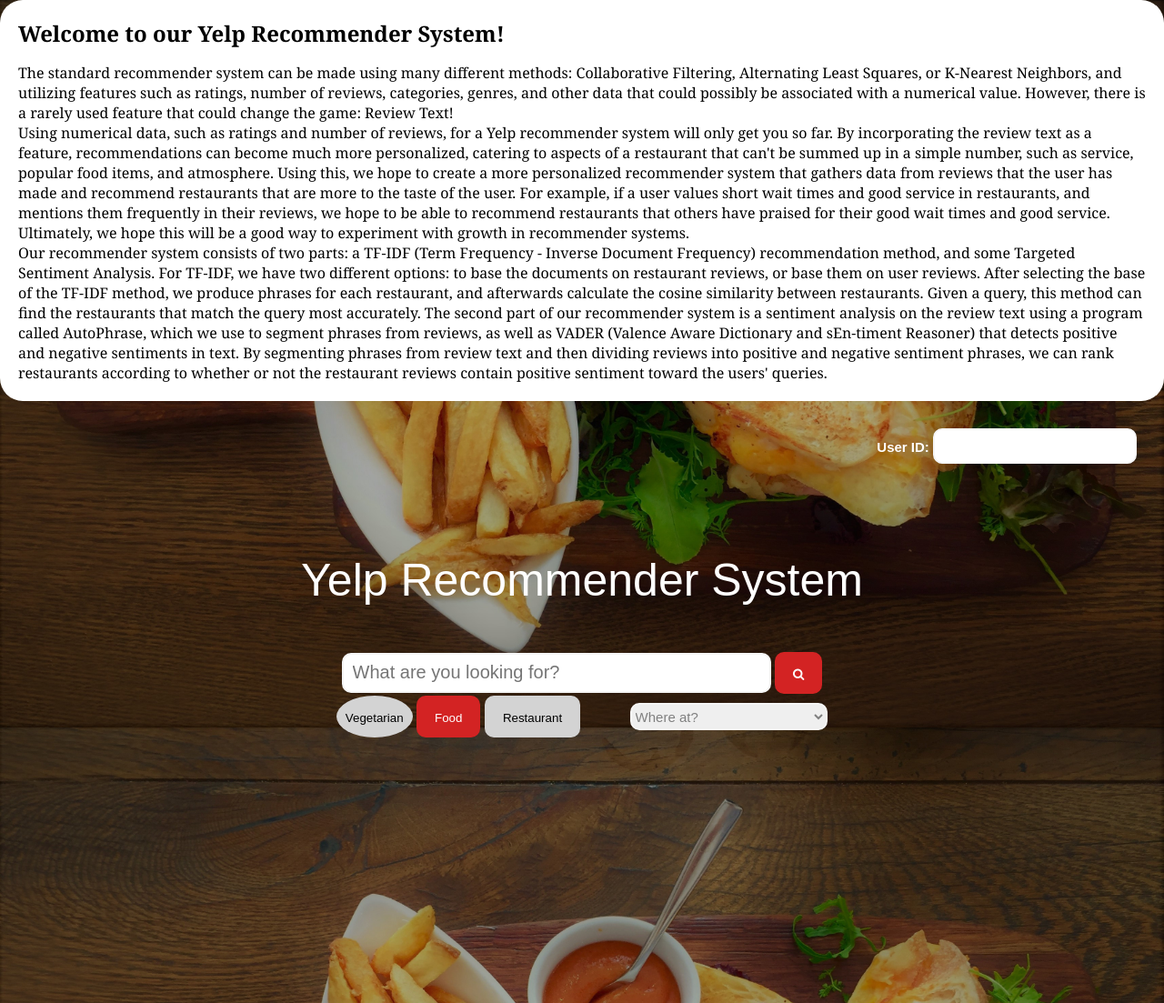
After one commit to Lannnnnnn/LA-Restaurant-recommend, a Flask app: template templates/og_index.html in a window 1280 px wide. The commit adds this page. Shown: the whole page at 91% size. Run offline with Flask 2, Linux system fonts and the light colour scheme; the template is opened without the code that fills it, so the values that code supplies are empty; some libraries are stand-ins or nearby versions.

Commit message:
food query funnctioning

```diff
--- a/static/results.js
+++ b/static/results.js
@@ -1,3 +1,7 @@
+let store = { // global variable for storage
+    lines: [], // will hold matching restaurants w/ phrase
+}
+
 /* On search, scroll down to results */
 function scrolldown() {
     var first_result = document.getElementById("result_element");
--- /dev/null
+++ b/templates/og_index.html
@@ -0,0 +1,158 @@
+<!DOCTYPE html>
+<html lang="en">
+    <head>
+        <meta charset="UTF-8"/>
+        <meta name="Description" content="DSC180B Website"/>
+        <meta name="Owners" content="A04 Capstone Group 01"/>
+        <link rel="stylesheet" type="text/css" href="{{ url_for('static', filename='style.css') }}"/>
+        <link rel="stylesheet" href="https://cdnjs.cloudflare.com/ajax/libs/font-awesome/4.7.0/css/font-awesome.min.css">
+        <title>DSC180B Website</title>
+        <header id="explanation">
+            <h1 id="intro">
+                Welcome to our Yelp Recommender System!
+            </h1>
+            <p>
+                The standard recommender system can be made using many different methods: Collaborative
+                 Filtering, Alternating Least Squares, or K-Nearest Neighbors, and utilizing
+                 features such as ratings, number of reviews, categories, genres, and other data that
+                 could possibly be associated with a numerical value. However, there is a rarely used
+                 feature that could change the game: Review Text!
+            </p>
+            <p>
+                Using numerical data, such as ratings and number of reviews, for a Yelp recommender system
+                will only get you so far. By incorporating the review text as a feature, recommendations
+                can become much more personalized, catering to aspects of a restaurant that can't be
+                summed up in a simple number, such as service, popular food items, and atmosphere.
+                Using this, we hope to create a more personalized recommender system that gathers
+                data from reviews that the user has made and recommend restaurants that are more
+                to the taste of the user. For example, if a user values short wait times and good
+                service in restaurants, and mentions them frequently in their reviews, we hope to
+                be able to recommend restaurants that others have praised for their good wait times
+                and good service. Ultimately, we hope this will be a good way to experiment with
+                growth in recommender systems.
+            </p>
+            <p>
+                Our recommender system consists of two parts: a TF-IDF (Term Frequency - Inverse Document Frequency)
+                recommendation method, and some Targeted Sentiment Analysis. For TF-IDF, we have two different
+                options: to base the documents on restaurant reviews, or base them on user reviews. After
+                selecting the base of the TF-IDF method, we produce phrases for each restaurant, and
+                afterwards calculate the cosine similarity between restaurants. Given a query, this
+                method can find the restaurants that match the query most accurately. The second part of
+                our recommender system is a sentiment analysis on the review text using a program
+                called AutoPhrase, which we use to segment phrases from reviews, as well as
+                VADER (Valence Aware Dictionary and sEn-timent Reasoner) that detects positive and
+                negative sentiments in text. By segmenting phrases from review text and then dividing
+                reviews into positive and negative sentiment phrases, we can rank restaurants
+                according to whether or not the restaurant reviews contain positive sentiment
+                toward the users' queries.
+            </p>
+        </header>
+    </head>
+    <body>
+        <header>
+            <form id="user">
+                <label for="userid" style="font-weight: bold;">User ID:</label>
+                <input type="text" id="userid" name="userid">
+            </form>
+        </header>
+        <br>
+        <main>
+            <section id="centerpiece">
+                Yelp Recommender System
+            </section>
+            <section id="query">
+                <form id="query1" method="POST">
+                    <input type="text" id="querybox" name="querybox" placeholder="What are you looking for?">
+                    <button type="button" id="submit"><i class="fa fa-search"></i></button>
+                    <br>
+                    <button type="button" id="veganButton" onclick="toggle(this)" value="OFF" style="background-color: lightgray; color: black;">Vegetarian</button>
+                    <button type="button" id="foodButton" name="foodButton" value="ON" onclick="toggle(this)">Food</button>
+                    <button type="button" id="restaurantButton" value="OFF" onclick="toggle(this)" style="background-color: lightgray; color: black;">Restaurant</button>
+                    <input type="checkbox" id="foodButtonCheck" name="foodButtonCheck" checked>
+                    <input type="checkbox" id="restButtonCheck" name="restButtonCheck">
+                    <select id="location" name="location" required>
+                        <option disabled selected value>Where at?</option>
+                        <option value="Las Vegas">Las Vegas</option>
+                        <option value="Phoenix">Phoenix</option>
+                    </select>
+                </form>
+            </section>
+            <section id='results'>
+                <script src="https://ajax.googleapis.com/ajax/libs/jquery/3.1.1/jquery.min.js"></script>
+                <script>
+                    $(document).ready(function(){
+                        /* On click, run the below code */
+                        $("#submit").click(function(){
+                            /* Get query, location, and button */
+                            var location = document.getElementById('location').value;
+                            if (location == "") {
+                                alert("Please choose a location.")
+                                return;
+                            }
+                            var querytext = document.getElementById('querybox').value;
+                            var button_1 = document.getElementById('foodButton').value;
+                            var vegan = document.getElementById('veganButton').value;
+
+                            /* Send this information to python file */
+                            req = $.ajax({
+                                url: "/update",
+                                type: "POST",
+                                data: { querybox : querytext, location : location, foodButton : button_1 }
+                            });
+
+                            /* If the python file successfully processed the above information, do the code below */
+                            req.done(function(data) {
+                                /* Remove pre-existing results */
+                                document.querySelectorAll('.result_div').forEach(e => e.remove());
+                                document.querySelectorAll('.result_sep').forEach(e => e.remove());
+
+                                /* Access the data passed in from the python file */
+                                vars = data['data'];
+
+                                /* For each restaurant, create a new div */
+                                for (var i in vars) {
+                                    info = vars[i];
+                                    /* For each div, add in paragraphs, each with info */
+                                    var newElement = document.createElement('div');
+                                    var restName = document.createElement('h1');
+                                    var restAddress = document.createElement('p');
+                                    var restCity = document.createElement('p');
+                                    var restState = document.createElement('p');
+                                    var restStars = document.createElement('p');
+                                    var restNumRevs = document.createElement('p');
+                                    var restCats = document.createElement('p');
+                                    /* Fill paragraph elements with info */
+                                    restName.innerHTML = info[0];
+                                    restAddress.innerHTML = "Address: ".concat(info[1]);
+                                    restCity.innerHTML = "City: ".concat(info[2]);
+                                    restState.innerHTML = "State: ".concat(info[3]);
+                                    restStars.innerHTML = "Stars: ".concat(info[4]);
+                                    restNumRevs.innerHTML = "Number of Reviews: ".concat(info[5]);
+                                    restCats.innerHTML = "Categories: ".concat(info[6]);
+                                    /* Set up breaks and class ids and names */
+                                    var elementSep = document.createElement('br');
+                                    newElement.id = 'result_element';
+                                    newElement.className = 'result_div';
+                                    elementSep.className = 'result_sep';
+                                    /* Append div to body, append info to div */
+                                    document.body.appendChild(newElement);
+                                    newElement.appendChild(restName);
+                                    newElement.appendChild(restAddress);
+                                    newElement.appendChild(restCity);
+                                    newElement.appendChild(restState);
+                                    newElement.appendChild(restStars);
+                                    newElement.appendChild(restNumRevs);
+                                    newElement.appendChild(restCats);
+                                    fade_in(newElement);
+                                    document.body.appendChild(elementSep);
+                                }
+                                scrolldown();
+                            });
+                        })
+                    })
+                </script>
+                <script src="{{ url_for('static', filename='results.js') }}" ></script>
+            </section>
+        </main>
+    </body>
+</html>
```
Also changed, not shown: templates/index.html (+25 -16 lines), test.py (+37 -6 lines), 1 other file.
